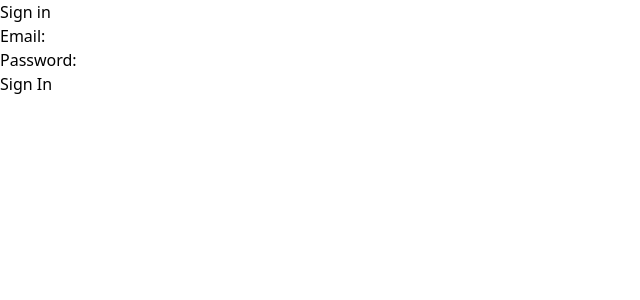
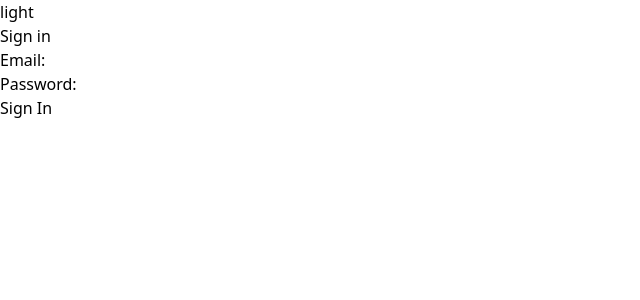
Before and after one commit to sea-sgopi/wd301, a React (Vite) app in the folder smarter-tasks/: page /signin in a window 1280 px wide. Shown: the top 300 px of the page, without its empty margins (0-640 px from the left). Built offline with nearby package versions, Linux system fonts and the light colour scheme; no server answers.

Commit message:
Creating our first context

```diff
--- a/smarter-tasks/src/App.tsx
+++ b/smarter-tasks/src/App.tsx
@@ -1,11 +1,14 @@
-// import React from "react";
 import { RouterProvider } from "react-router-dom";
+import { useContext } from "react";
+import ThemeContext from "./context/theme";
 
 import router from "./routes"
 
 const App = () => {
+  const currentTheme = useContext(ThemeContext)
   return (
     <div>
+      {currentTheme}
       <RouterProvider router={router} />
     </div>
   );
--- /dev/null
+++ b/smarter-tasks/src/context/theme.ts
@@ -0,0 +1,5 @@
+import { createContext } from "react";
+
+const ThemeContext = createContext('light');
+
+export default ThemeContext;
--- a/smarter-tasks/src/main.tsx
+++ b/smarter-tasks/src/main.tsx
@@ -1,10 +1,10 @@
-import { StrictMode } from 'react'
 import { createRoot } from 'react-dom/client'
 import App from './App.tsx'
 import './index.css'
+import ThemeContext from "./context/theme";
 
 createRoot(document.getElementById('root')!).render(
-  <StrictMode>
-    <App />
-  </StrictMode>,
+  <ThemeContext.Provider value="light">
+  <App />
+</ThemeContext.Provider>,
 )
```
